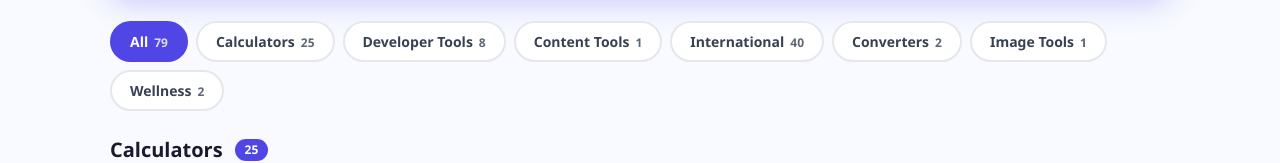
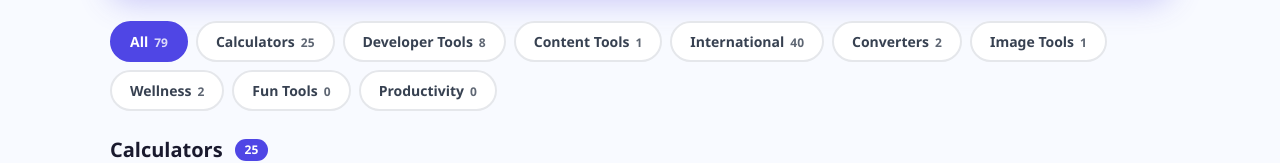
Before and after one commit to rakeshv02/tabutility-landing, a React (Vite) app: page / in a window 1280 px wide. Shown: the part 710-873 px from the top of the page. Built offline with nearby package versions, Linux system fonts and the light colour scheme.

Commit message:
Update App.jsx

```diff
--- a/src/App.jsx
+++ b/src/App.jsx
@@ -1,7 +1,7 @@
 import { useState, useMemo } from "react";
 import toolsData from "./tools.config.json";
 
-const CATEGORIES = ["All", "Calculators", "Developer Tools", "Content Tools", "International", "Converters", "Image Tools", "Wellness"];
+const CATEGORIES = ["All", "Calculators", "Developer Tools", "Content Tools", "International", "Converters", "Image Tools", "Wellness", "Fun Tools", "Productivity"];
 
 const CATEGORY_COLORS = {
   "Calculators":     { bg: "#eef2ff", border: "#c7d2fe", badge: "#4f46e5", text: "#3730a3" },
@@ -11,6 +11,8 @@ const CATEGORY_COLORS = {
   "Converters":      { bg: "#f0f9ff", border: "#bae6fd", badge: "#0284c7", text: "#0369a1" },
   "Image Tools":     { bg: "#fff1f2", border: "#fecdd3", badge: "#e11d48", text: "#be123c" },
   "Wellness":        { bg: "#f0fdfa", border: "#99f6e4", badge: "#0d9488", text: "#0f766e" },
+  "Fun Tools":       { bg: "#fff9f0", border: "#fed7aa", badge: "#f97316", text: "#c2410c" },
+  "Productivity":    { bg: "#f0f9ff", border: "#7dd3fc", badge: "#0ea5e9", text: "#0369a1" },
 };
 
 export default function App() {
```
